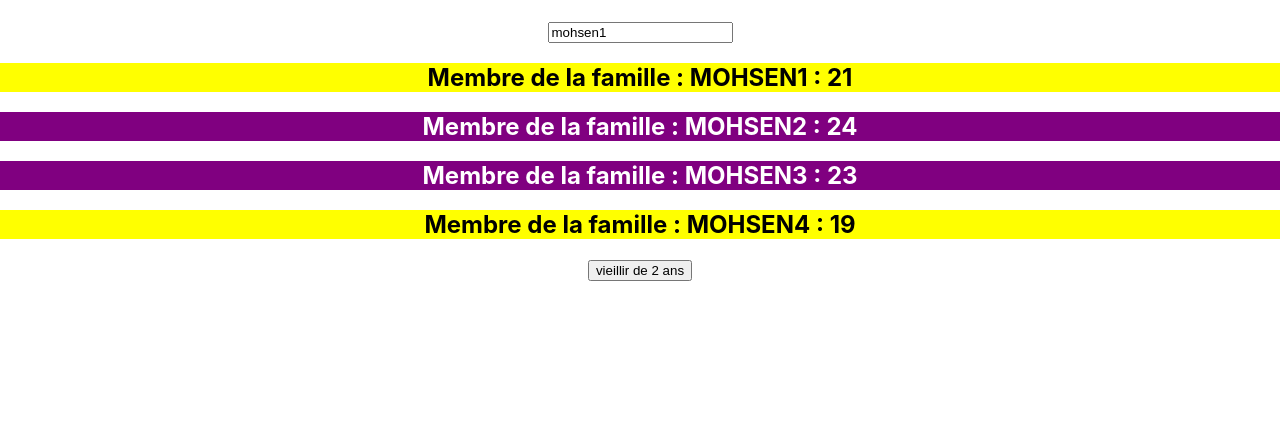
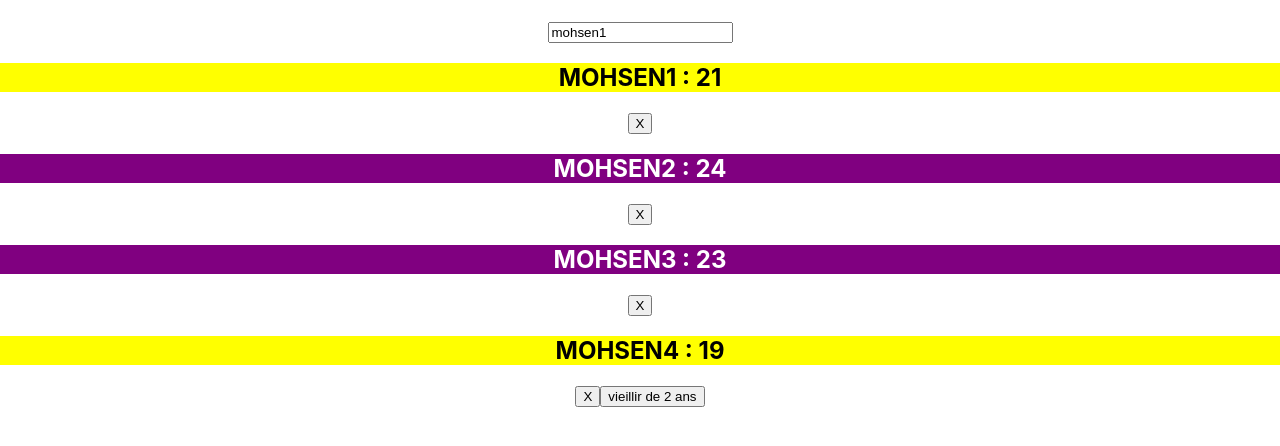
Before and after one commit to mohsennn/-my-app, a React (Create React App) app: page / in a window 1280 px wide. Shown: the top 446 px of the page. Built offline with nearby package versions, Linux system fonts and the light colour scheme.

Commit message:
add manipuler le state d'un evenement

```diff
--- a/src/App.js
+++ b/src/App.js
@@ -46,6 +46,11 @@ class App extends Component {
     this.setState({ isShow });
   };
 
+  cacherNom = id => {
+    const famille = { ...this.state.famille };
+    famille[id].nom='X'
+    this.setState({famille})
+  }
   render() {
     const { titre } = this.props;
     const { famille, isShow } = this.state;
@@ -58,8 +63,9 @@ class App extends Component {
     /*create map of object */
     const liste =Object.keys(famille)
     .map(membre => (
-      //en js si on sait pas le nom de variable famille[membre] , dynamique
-     <Membre  nom = {famille[membre].nom}
+     <Membre
+            cacherNom={()=> this.cacherNom(membre)}
+             nom = {famille[membre].nom}
               age = {famille[membre].age} />
                  ))
     console.log(liste);
--- a/src/components/Membre.js
+++ b/src/components/Membre.js
@@ -1,11 +1,13 @@
 import React, { Fragment } from "react";
-const Membre = ({ nom, children, age }) => {
+const Membre = ({ nom, children, age,cacherNom }) => {
   return (
     <Fragment>
-      <h2 style={{ backgroundColor: age <= 22 ? 'yellow':'purple',
-      color : age <= 22 ? 'black': 'white' }}>
-        Membre de la famille : {nom.toUpperCase()} : {age}
+      <h2 style={{
+         backgroundColor: age <= 22 ? 'yellow':'purple',
+         color : age <= 22 ? 'black': 'white' }}>
+         {nom.toUpperCase()} : {age}
       </h2>
+      <button onClick={cacherNom}> X </button>
       {children ? <p> {children}</p> : <Fragment />}
     </Fragment>
   );
```
